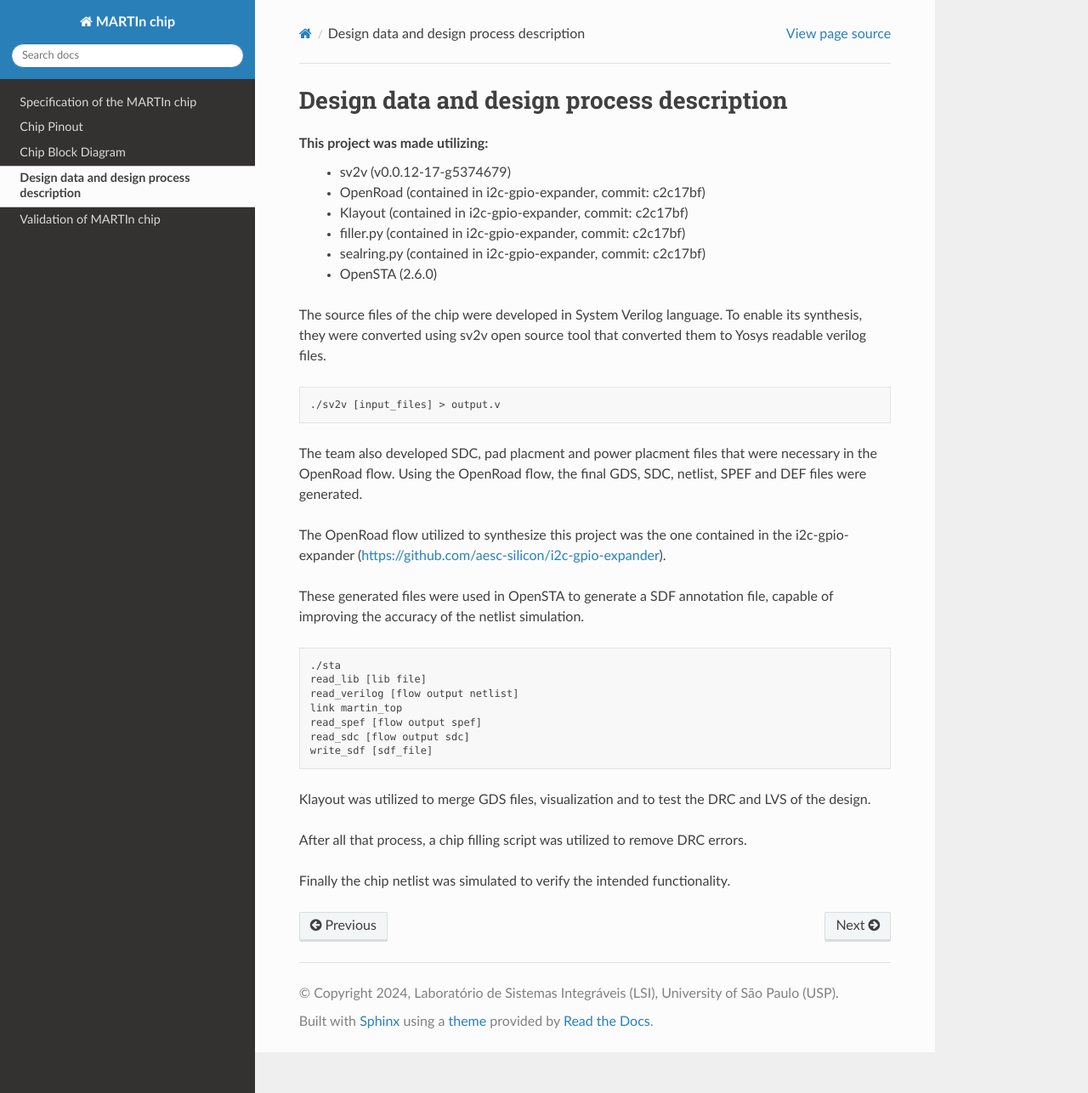
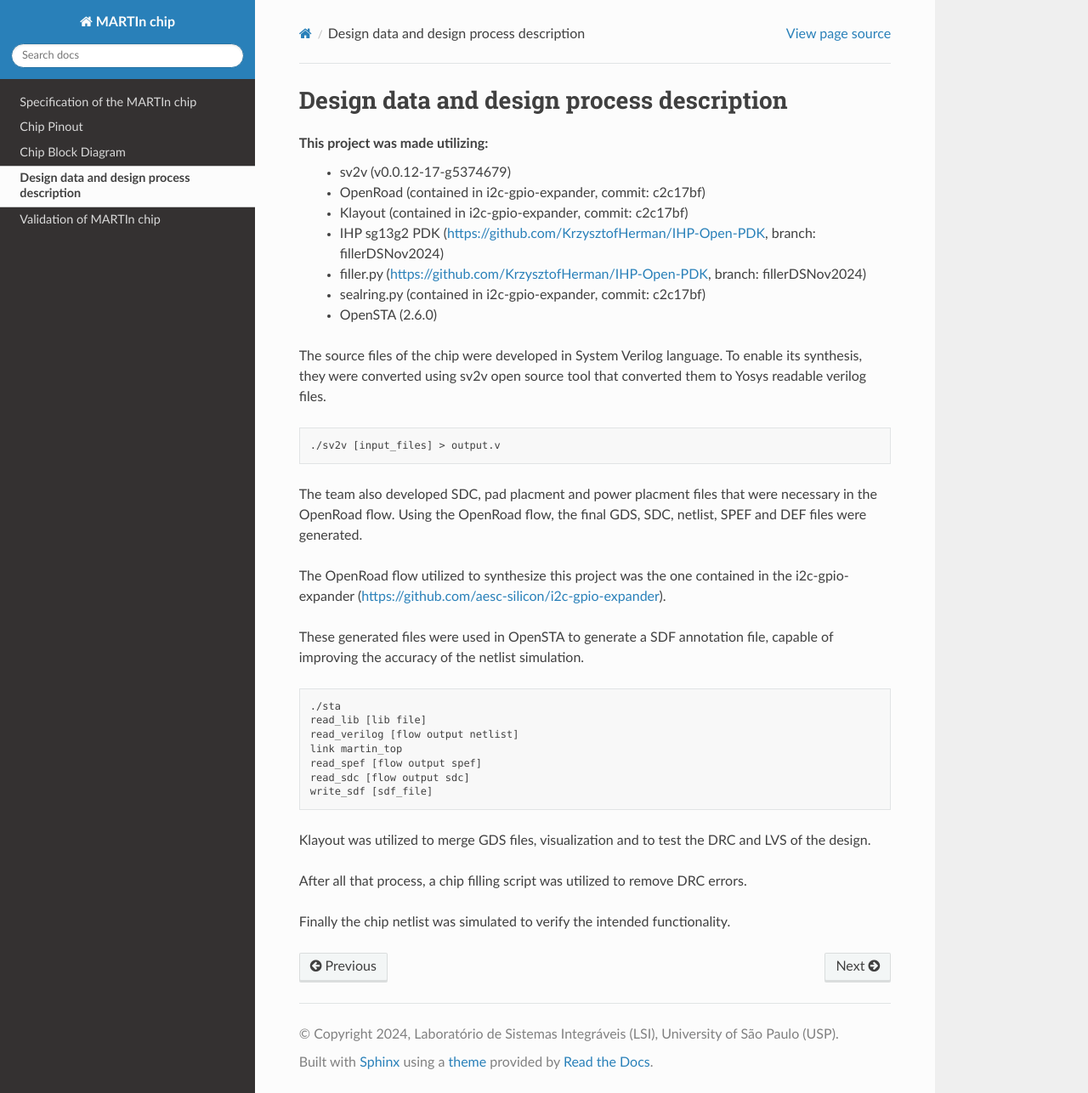
Before and after one commit to lip6/IHP_SG13G2_TO_Nov2024, a Sphinx documentation site: the page built from MARTIn/doc/source/designdata.rst, in a window 1280 px wide and 1286 px high. Shown: the whole window at 85% size. Built offline with Sphinx 7.4.7 and the Read the Docs theme 3.1.0, drawn with Linux system fonts in a browser that asks for light colours.

```diff
--- a/MARTIn/doc/source/designdata.rst
+++ b/MARTIn/doc/source/designdata.rst
@@ -6,7 +6,8 @@
     - sv2v (v0.0.12-17-g5374679)
     - OpenRoad (contained in i2c-gpio-expander, commit: c2c17bf)
     - Klayout (contained in i2c-gpio-expander, commit: c2c17bf)
-    - filler.py (contained in i2c-gpio-expander, commit: c2c17bf)
+    - IHP sg13g2 PDK (https://github.com/KrzysztofHerman/IHP-Open-PDK, branch: fillerDSNov2024)
+    - filler.py (https://github.com/KrzysztofHerman/IHP-Open-PDK, branch: fillerDSNov2024)
     - sealring.py (contained in i2c-gpio-expander, commit: c2c17bf)
     - OpenSTA (2.6.0)
 
```
Also changed, not shown: 1 other file.
